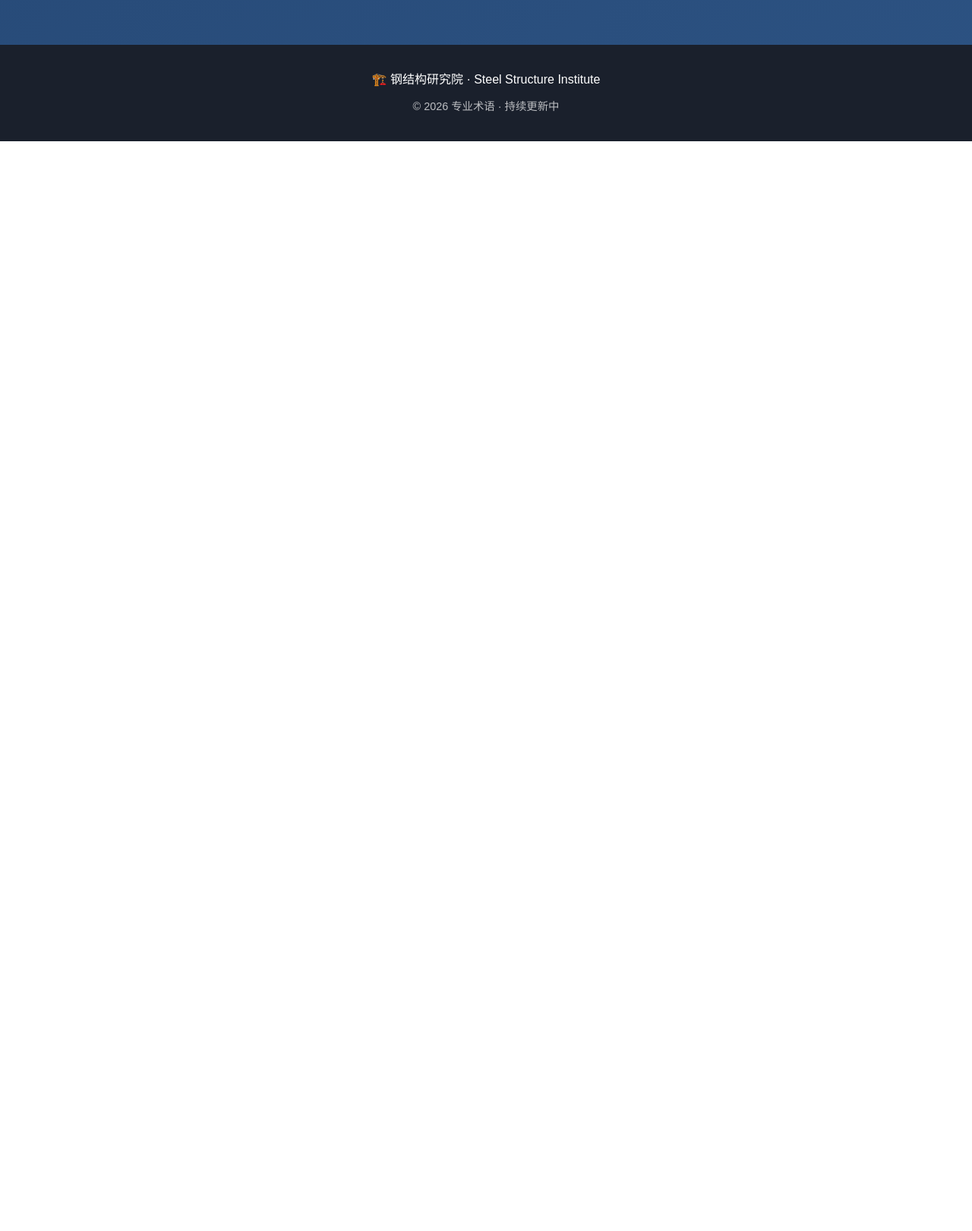
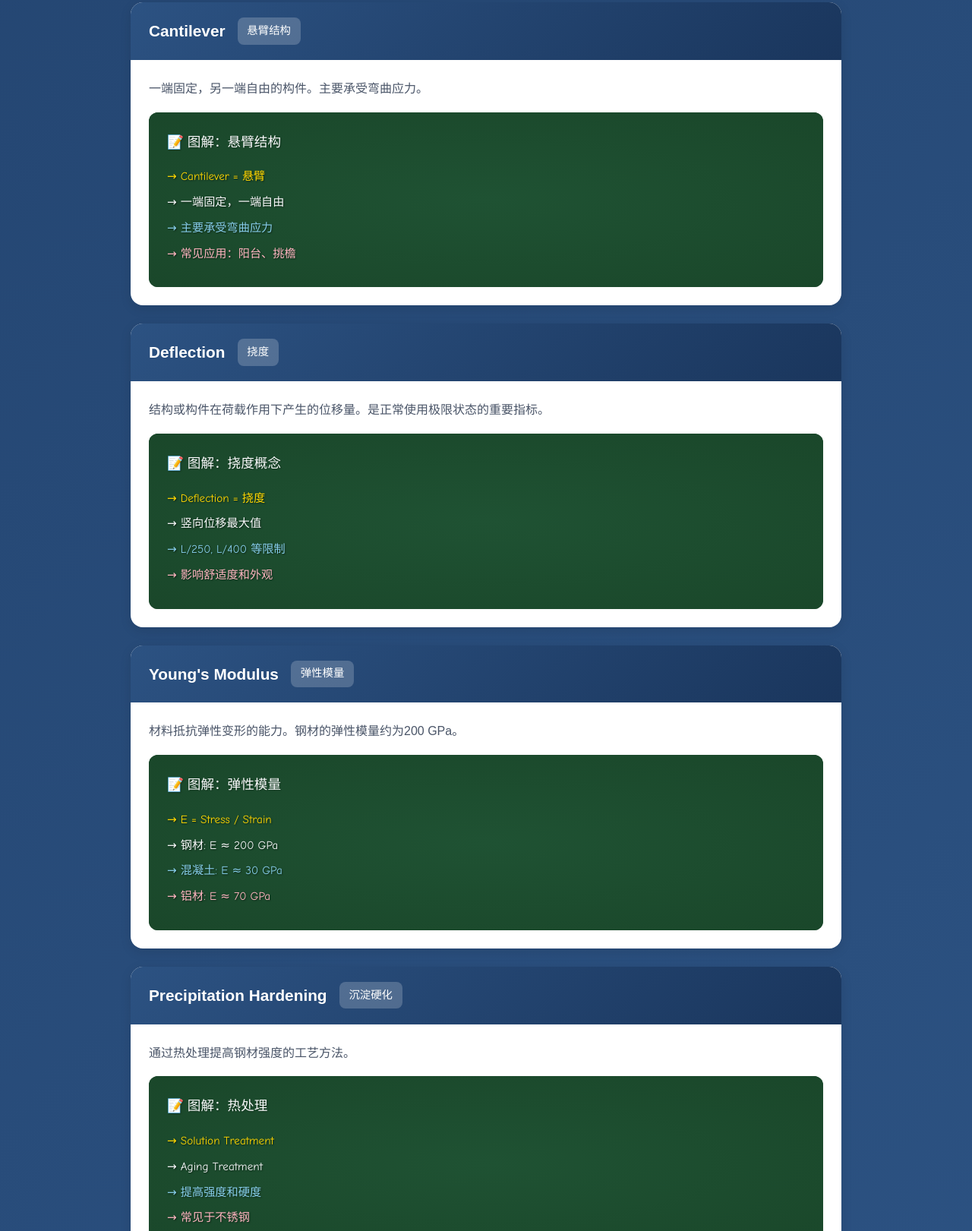
Before and after one commit to bearlove163/steel-blog, a plain HTML site: page glossary.html in a window 1280 px wide. Shown: the part 4761-6382 px from the top of the page at 76% size. Before the commit the page ends 4947 px from the top, so only its background shows below. Drawn offline with Linux system fonts and the light colour scheme.

Commit message:
增加内容：新增4个术语和2篇文章

```diff
--- a/glossary.html
+++ b/glossary.html
@@ -524,6 +524,87 @@
                 </div>
             </div>
 
+
+            <!-- 术语 9 -->
+            <div class="term-card" data-category="structure">
+                <div class="term-header">
+                    <span class="term-en">Cantilever</span>
+                    <span class="term-zh">悬臂结构</span>
+                </div>
+                <div class="term-body">
+                    <p class="term-definition">
+                        一端固定，另一端自由的构件。主要承受弯曲应力。
+                    </p>
+                    <div class="chalk-example">
+                        <p class="chalk-title">📝 图解：悬臂结构</p>
+                        <p class="chalk-line yellow">→ Cantilever = 悬臂</p>
+                        <p class="chalk-line">→ 一端固定，一端自由</p>
+                        <p class="chalk-line blue">→ 主要承受弯曲应力</p>
+                        <p class="chalk-line pink">→ 常见应用：阳台、挑檐</p>
+                    </div>
+                </div>
+            </div>
+
+            <!-- 术语 10 -->
+            <div class="term-card" data-category="design">
+                <div class="term-header">
+                    <span class="term-en">Deflection</span>
+                    <span class="term-zh">挠度</span>
+                </div>
+                <div class="term-body">
+                    <p class="term-definition">
+                        结构或构件在荷载作用下产生的位移量。是正常使用极限状态的重要指标。
+                    </p>
+                    <div class="chalk-example">
+                        <p class="chalk-title">📝 图解：挠度概念</p>
+                        <p class="chalk-line yellow">→ Deflection = 挠度</p>
+                        <p class="chalk-line">→ 竖向位移最大值</p>
+                        <p class="chalk-line blue">→ L/250, L/400 等限制</p>
+                        <p class="chalk-line pink">→ 影响舒适度和外观</p>
+                    </div>
+                </div>
+            </div>
+
+            <!-- 术语 11 -->
+            <div class="term-card" data-category="material">
+                <div class="term-header">
+                    <span class="term-en">Young's Modulus</span>
+                    <span class="term-zh">弹性模量</span>
+                </div>
+                <div class="term-body">
+                    <p class="term-definition">
+                        材料抵抗弹性变形的能力。钢材的弹性模量约为200 GPa。
+                    </p>
+                    <div class="chalk-example">
+                        <p class="chalk-title">📝 图解：弹性模量</p>
+                        <p class="chalk-line yellow">→ E = Stress / Strain</p>
+                        <p class="chalk-line">→ 钢材: E ≈ 200 GPa</p>
+                        <p class="chalk-line blue">→ 混凝土: E ≈ 30 GPa</p>
+                        <p class="chalk-line pink">→ 铝材: E ≈ 70 GPa</p>
+                    </div>
+                </div>
+            </div>
+
+            <!-- 术语 12 -->
+            <div class="term-card" data-category="construction">
+                <div class="term-header">
+                    <span class="term-en">Precipitation Hardening</span>
+                    <span class="term-zh">沉淀硬化</span>
+                </div>
+                <div class="term-body">
+                    <p class="term-definition">
+                        通过热处理提高钢材强度的工艺方法。
+                    </p>
+                    <div class="chalk-example">
+                        <p class="chalk-title">📝 图解：热处理</p>
+                        <p class="chalk-line yellow">→ Solution Treatment</p>
+                        <p class="chalk-line">→ Aging Treatment</p>
+                        <p class="chalk-line blue">→ 提高强度和硬度</p>
+                        <p class="chalk-line pink">→ 常见于不锈钢</p>
+                    </div>
+                </div>
+            </div>
+
         </div>
     </main>
 
```
Also changed, not shown: add_terms.js (added, +102 -0 lines), index.html (+20 -0 lines).
